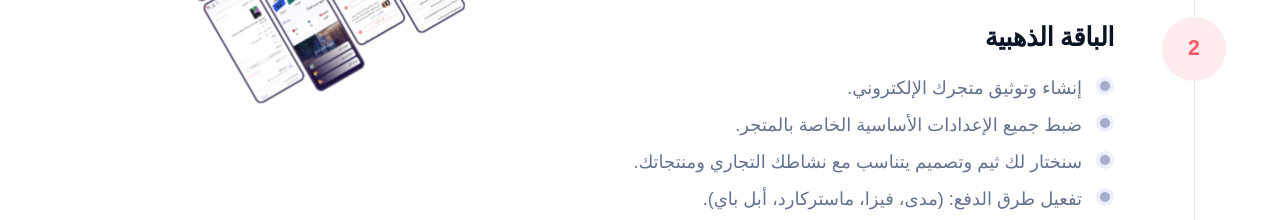
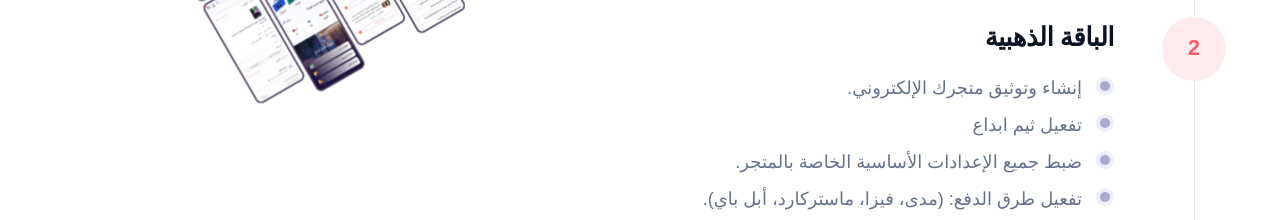
Before and after one commit to abdohantash/salla-landing, a plain HTML site: page index.html in a window 1280 px wide. Shown: the part 2915-3135 px from the top of the page. Drawn offline with nearby package versions, Linux system fonts and the light colour scheme; files whose address does not match are found by name; a web font is replaced by a local one.

Commit message:
new update

```diff
--- a/index.html
+++ b/index.html
@@ -345,7 +345,7 @@
                             <div class="nk-timeline-symbol"></div>
                             <div class="nk-timeline-content">
                               <p>
-                                ضبط جميع الإعدادات الأساسية الخاصة بالمتجر.
+                                تفعيل ثيم ابداع
                               </p>
                             </div>
                           </div>
@@ -355,8 +355,7 @@
                             <div class="nk-timeline-symbol"></div>
                             <div class="nk-timeline-content">
                               <p>
-                                سنختار لك ثيم وتصميم يتناسب مع نشاطك التجاري
-                                ومنتجاتك.
+                                ضبط جميع الإعدادات الأساسية الخاصة بالمتجر.
                               </p>
                             </div>
                           </div>
```
